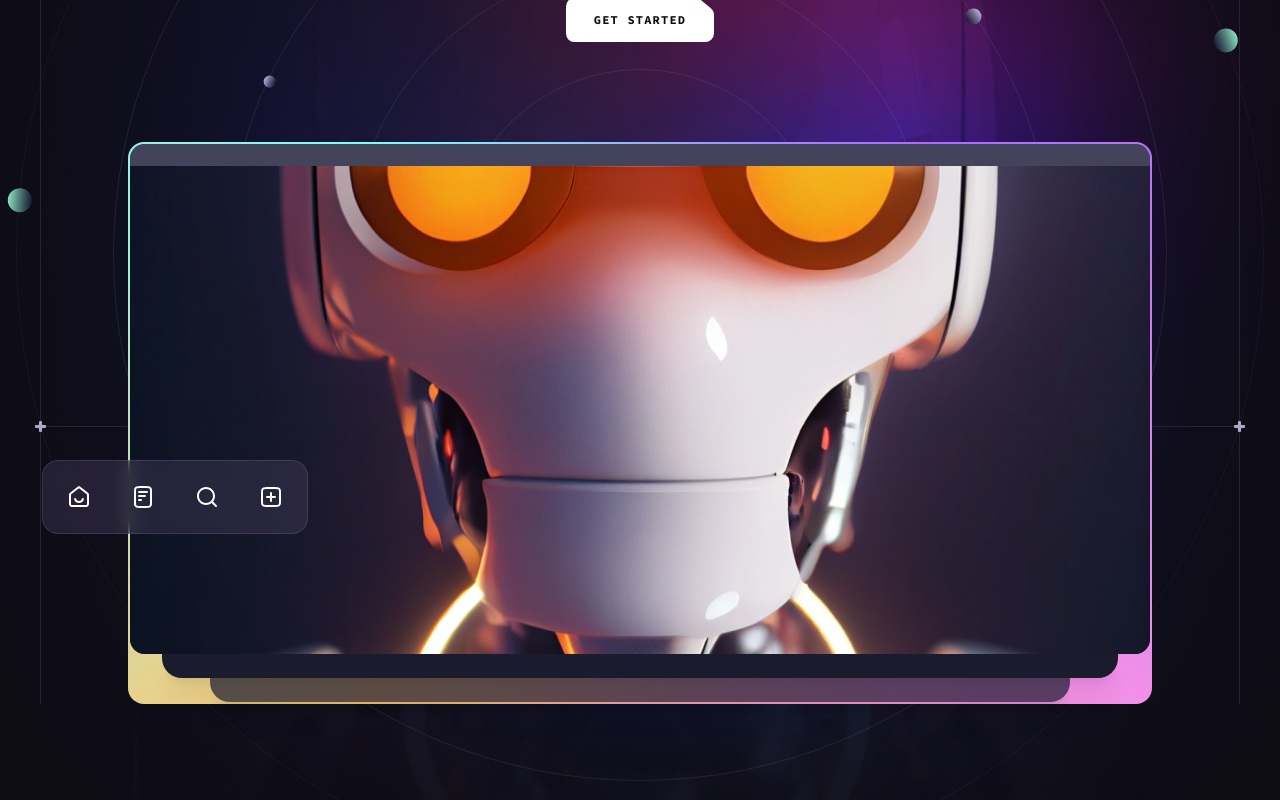
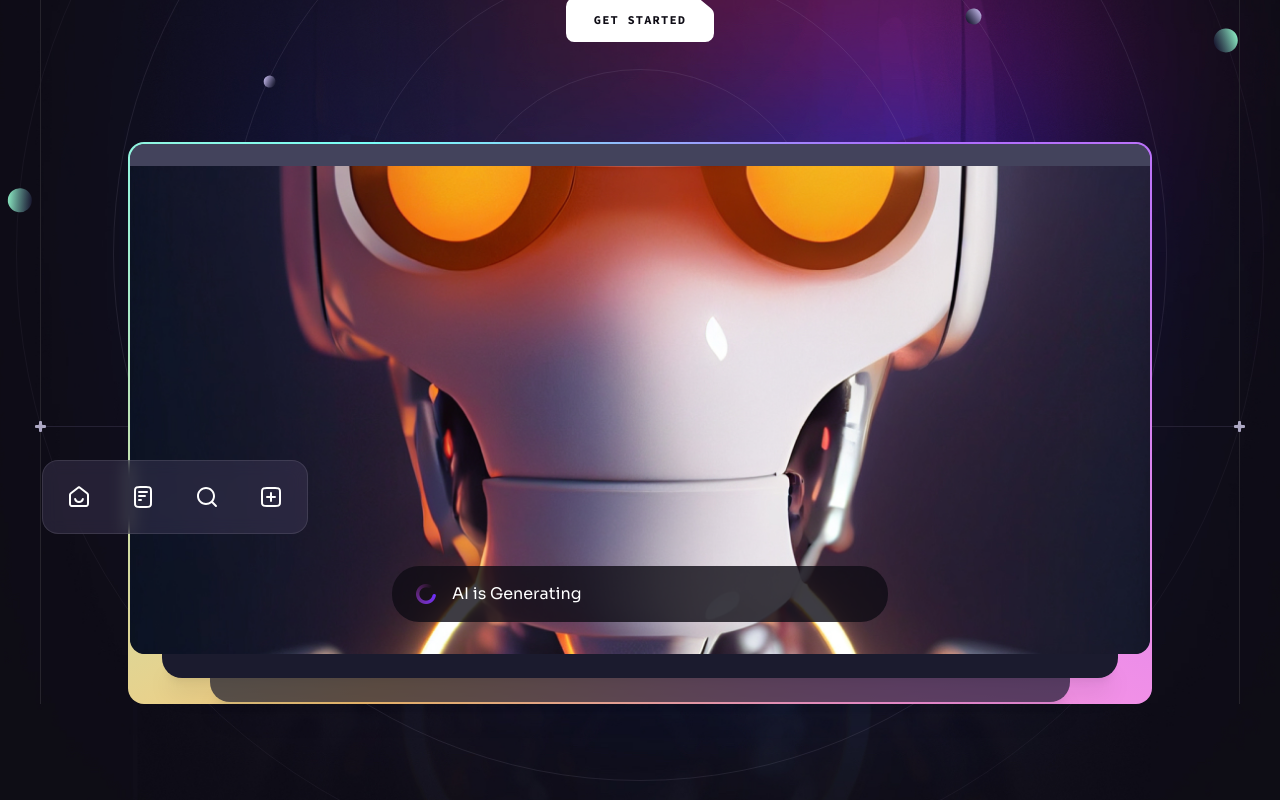
Before and after one commit to ahteshamsalamatansari/sass-ui-react, a React (Vite) app: page / in a window 1280 px wide. Shown: the part 458-1258 px from the top of the page. Built offline with nearby package versions, Linux system fonts and the light colour scheme.

Commit message:
Generating Implemented

```diff
--- a/src/components/Hero.jsx
+++ b/src/components/Hero.jsx
@@ -5,6 +5,7 @@ import { BackgroundCircles, BottomLine, Gradient } from "./design/Hero";
 import { heroIcons } from "../constants";
 import { ScrollParallax } from "react-just-parallax";
 import { useRef } from "react";
+import Generating from "./Generating";
 const Hero = () => {
   const parallaxRef = useRef(null);
   return (
@@ -49,6 +50,8 @@ const Hero = () => {
                   height={490}
                   alt="AI"
                 />
+
+                <Generating className="absolute left-4 right-4 bottom-5 md:left-1/2 md:right-auto md:bottom-8 md:w-[31rem] md:-translate-x-1/2"/>
                 <ScrollParallax isAbsolutelyPositioned>
                   <ul className="hidden absolute -left-[5.5rem] bottom-[7.5rem] px-1 py-1 bg-n-9/40 backdrop-blur border border-n-1/10 rounded-2xl xl:flex">
                     {heroIcons.map((icon, index) => (
```
